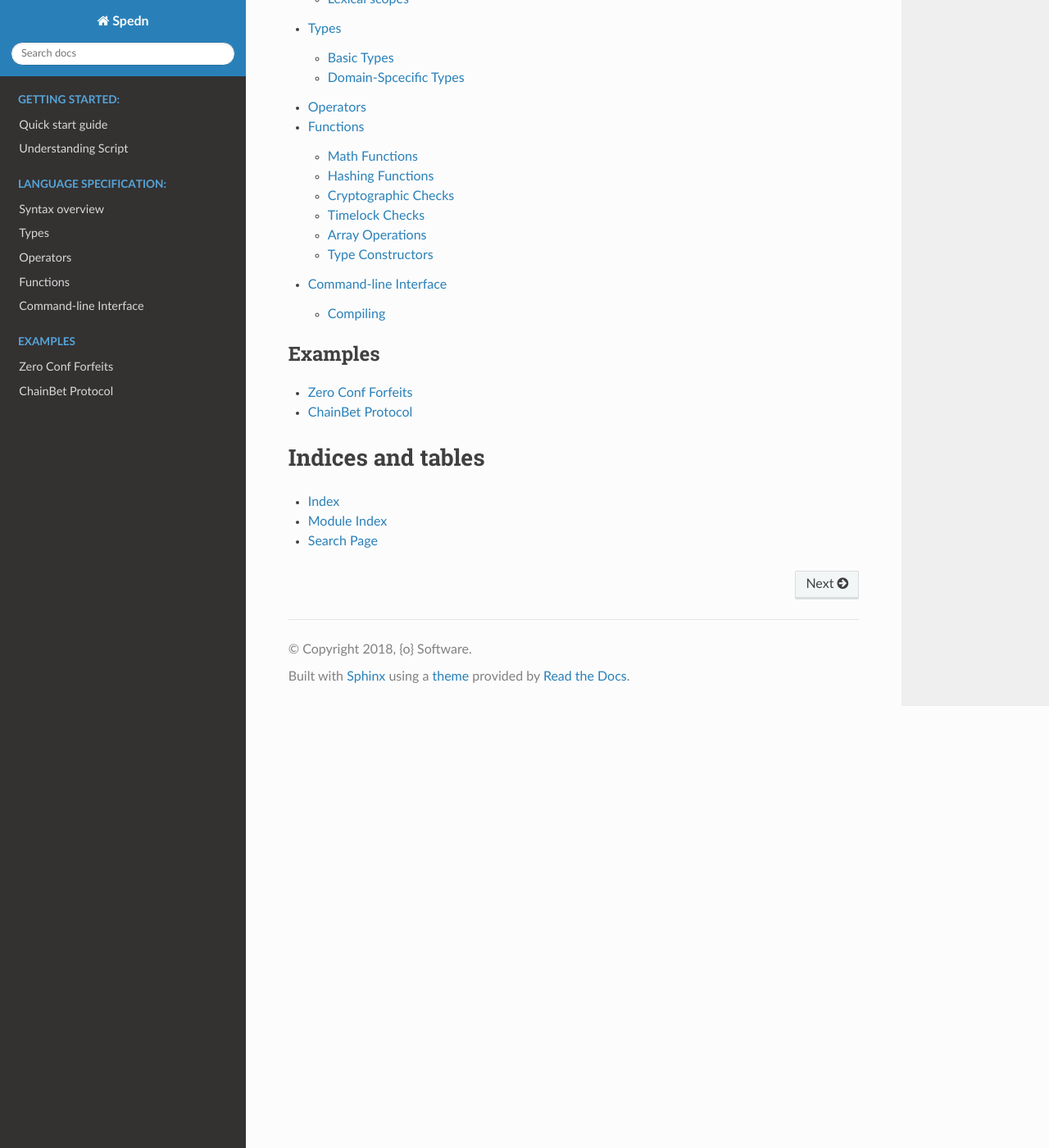
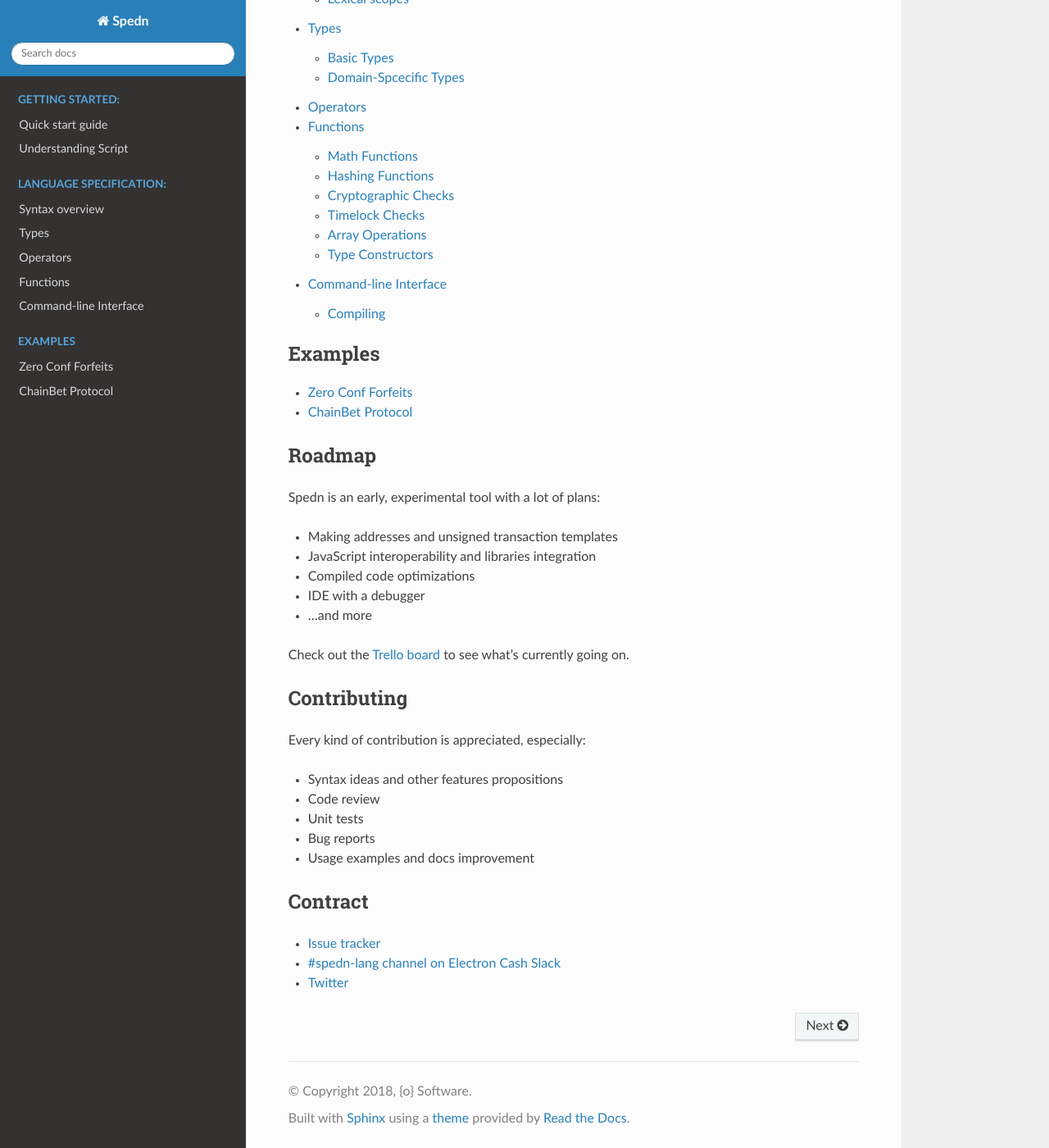
Before and after one commit to osoftware/spedn, a Sphinx documentation site: the page built from docs/index.rst, in a window 1280 px wide and 1400 px high, scrolled down 910 px. Shown: the whole window at 82% size. Built offline with Sphinx 7.4.7 and the Read the Docs theme 2.0.0, drawn with Linux system fonts in a browser that asks for light colours.

Commit message:
Info for contributors

```diff
--- a/docs/index.rst
+++ b/docs/index.rst
@@ -37,9 +37,34 @@
    0conf
    chainbet
 
-Indices and tables
-==================
+Roadmap
+-------
 
-* :ref:`genindex`
-* :ref:`modindex`
-* :ref:`search`
+Spedn is an early, experimental tool with a lot of plans:
+
+* Making addresses and unsigned transaction templates
+* JavaScript interoperability and libraries integration
+* Compiled code optimizations
+* IDE with a debugger
+* ...and more
+
+Check out the `Trello board <https://bitbucket.org/o-studio/spedn/addon/trello/trello-board>`_
+to see what's currently going on.
+
+Contributing
+------------
+
+Every kind of contribution is appreciated, especially:
+
+* Syntax ideas and other features propositions
+* Code review
+* Unit tests
+* Bug reports
+* Usage examples and docs improvement
+
+Contract
+--------
+
+* `Issue tracker <https://bitbucket.org/o-studio/spedn/issues?status=new&status=open>`_
+* `#spedn-lang channel on Electron Cash Slack <https://electroncash.slack.com/messages/CD81XT49X>`_
+* `Twitter <http://twitter.com/tendo_pein_sama>`_
```
Also changed, not shown: README.md (added, +14 -0 lines).
